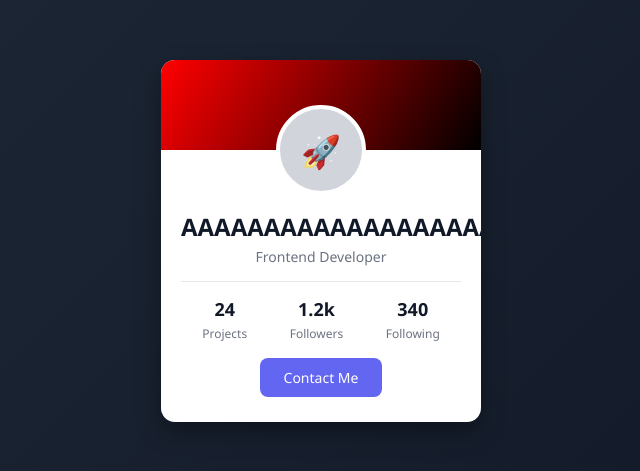
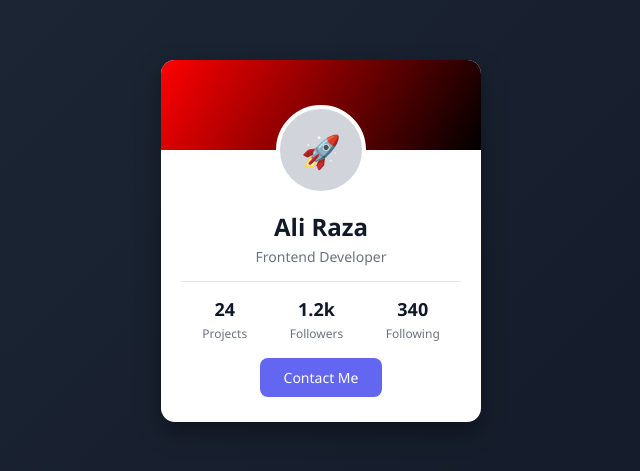
Before and after one commit to Zohaib-Amjad/git-practice, a plain HTML site: page index.html in a window 1280 px wide. Shown: the part 159-630 px from the top of the page, without its empty margins (319-959 px from the left). Drawn offline with Linux system fonts and the light colour scheme.

Commit message:
save current work before revert

```diff
--- a/index.html
+++ b/index.html
@@ -100,7 +100,7 @@
       <div class="banner"></div>
       <div class="avatar">🚀</div>
       <div class="info">
-        <h2>AAAAAAAAAAAAAAAAAAAAAA</h2>
+        <h2>Ali Raza</h2>
         <p class="role">Frontend Developer</p>
 
         <div class="stats">
```
